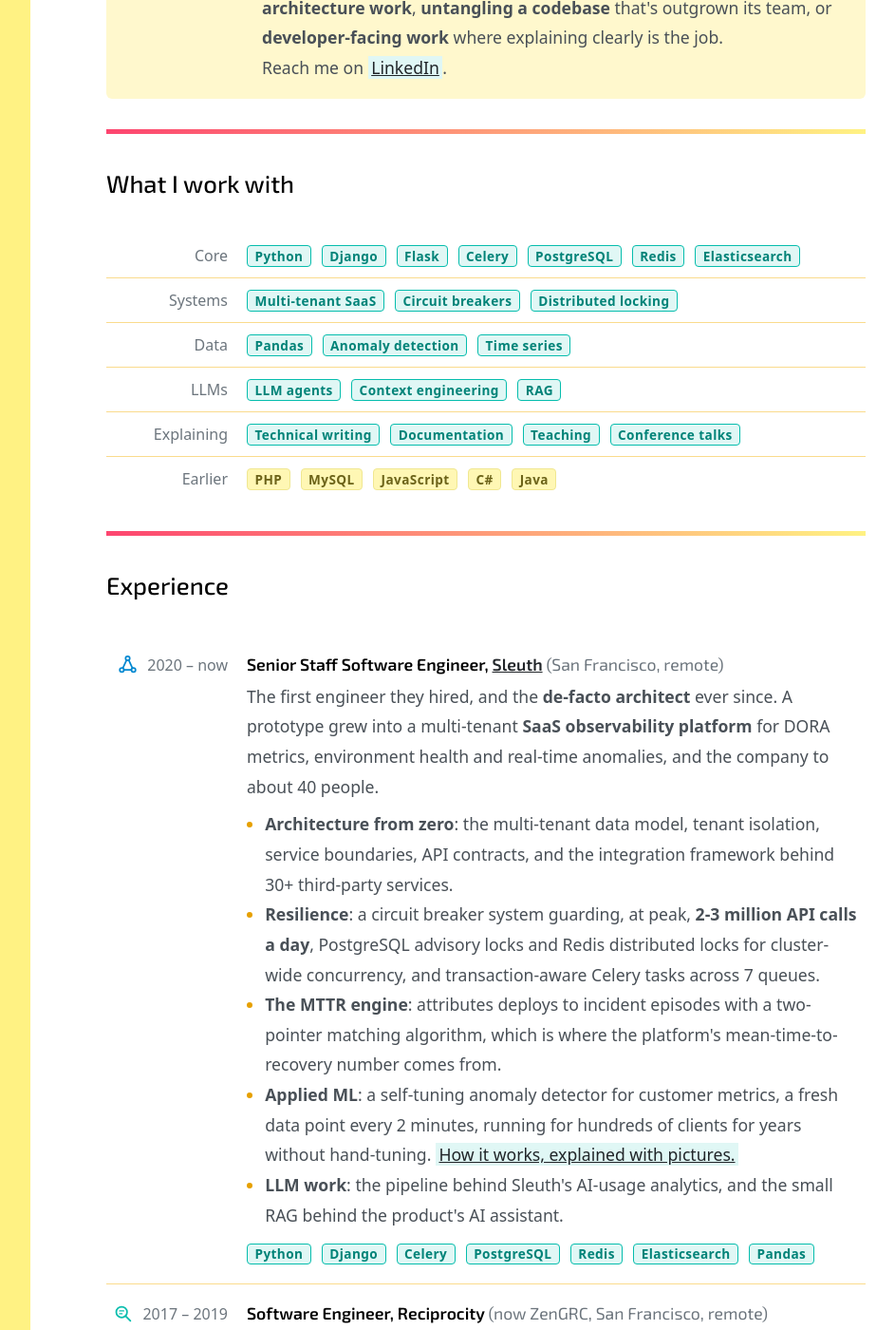
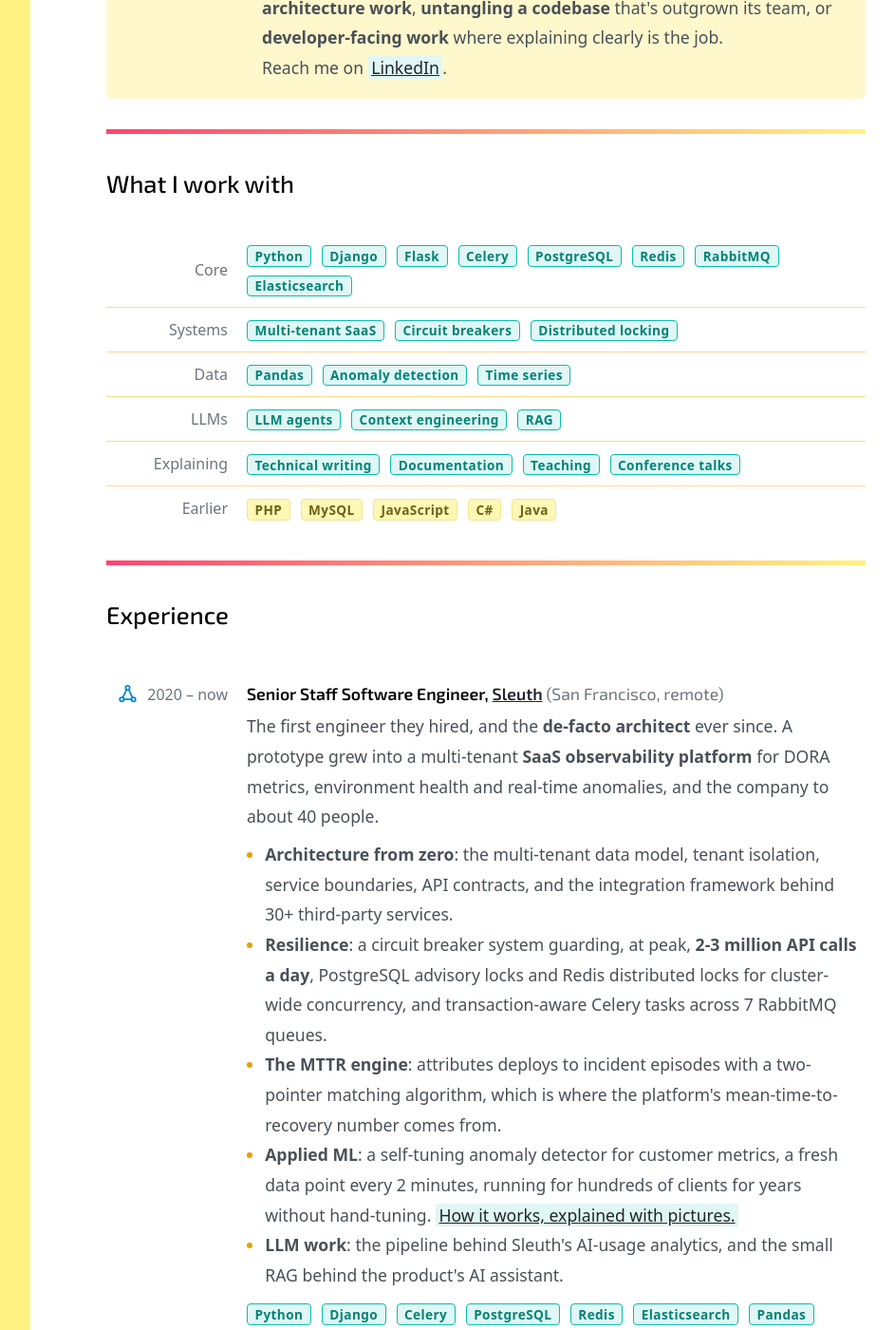
Before and after one commit to inesp/inesp.github.io, a Jekyll site: the page built from cv.md, in a window 1280 px wide and 1400 px high, scrolled down 840 px. Shown: the whole window at 95% size, without its empty margins (288-1231 px from the left). Built offline with Jekyll 4.4.1, drawn with Linux system fonts in a browser that asks for light colours; nearby versions of some CDN libraries; some web fonts are replaced; a style sheet for code colours, icons or effects is not loaded.

Commit message:
Add RabbitMQ

```diff
--- a/_layouts/home.html
+++ b/_layouts/home.html
@@ -19,6 +19,7 @@
       <span class="badge bg-yellow">Celery</span>
       <span class="badge bg-yellow">PostgreSQL</span>
       <span class="badge bg-yellow">Redis</span>
+      <span class="badge bg-yellow">RabbitMQ</span>
       <span class="badge bg-yellow">Elasticsearch</span>
       <span class="badge bg-yellow">LLM agents</span>
       <a href="/talks/"><span class="badge bg-yellow">Conference speaking</span></a>
--- a/cv.md
+++ b/cv.md
@@ -55,7 +55,7 @@
   <div class="career-item">
     <div class="career-years">Core</div>
     <div class="career-body">
-      <p class="career-tech"><span class="badge bg-teal">Python</span> <span class="badge bg-teal">Django</span> <span class="badge bg-teal">Flask</span> <span class="badge bg-teal">Celery</span> <span class="badge bg-teal">PostgreSQL</span> <span class="badge bg-teal">Redis</span> <span class="badge bg-teal">Elasticsearch</span></p>
+      <p class="career-tech"><span class="badge bg-teal">Python</span> <span class="badge bg-teal">Django</span> <span class="badge bg-teal">Flask</span> <span class="badge bg-teal">Celery</span> <span class="badge bg-teal">PostgreSQL</span> <span class="badge bg-teal">Redis</span> <span class="badge bg-teal">RabbitMQ</span> <span class="badge bg-teal">Elasticsearch</span></p>
     </div>
   </div>
   <div class="career-item">
@@ -102,7 +102,7 @@
       <p>The first engineer they hired, and the <b>de-facto architect</b> ever since. A prototype grew into a multi-tenant <b>SaaS observability platform</b> for DORA metrics, environment health and real-time anomalies, and the company to about 40 people.</p>
       <ul class="career-points">
         <li><b>Architecture from zero</b>: the multi-tenant data model, tenant isolation, service boundaries, API contracts, and the integration framework behind 30+ third-party services.</li>
-        <li><b>Resilience</b>: a circuit breaker system guarding, at peak, <b>2-3 million API calls a day</b>, PostgreSQL advisory locks and Redis distributed locks for cluster-wide concurrency, and transaction-aware Celery tasks across 7 queues.</li>
+        <li><b>Resilience</b>: a circuit breaker system guarding, at peak, <b>2-3 million API calls a day</b>, PostgreSQL advisory locks and Redis distributed locks for cluster-wide concurrency, and transaction-aware Celery tasks across 7 RabbitMQ queues.</li>
         <li><b>The MTTR engine</b>: attributes deploys to incident episodes with a two-pointer matching algorithm, which is where the platform's mean-time-to-recovery number comes from.</li>
         <li><b>Applied ML</b>: a self-tuning anomaly detector for customer metrics, a fresh data point every 2 minutes, running for hundreds of clients for years without hand-tuning. <a href="/2026/02/18/impact-of-a-deploy.html">How it works, explained with pictures.</a></li>
         <li><b>LLM work</b>: the pipeline behind Sleuth's AI-usage analytics, and the small RAG behind the product's AI assistant.</li>
```
Also changed, not shown: about.md (+1 -0 lines).
